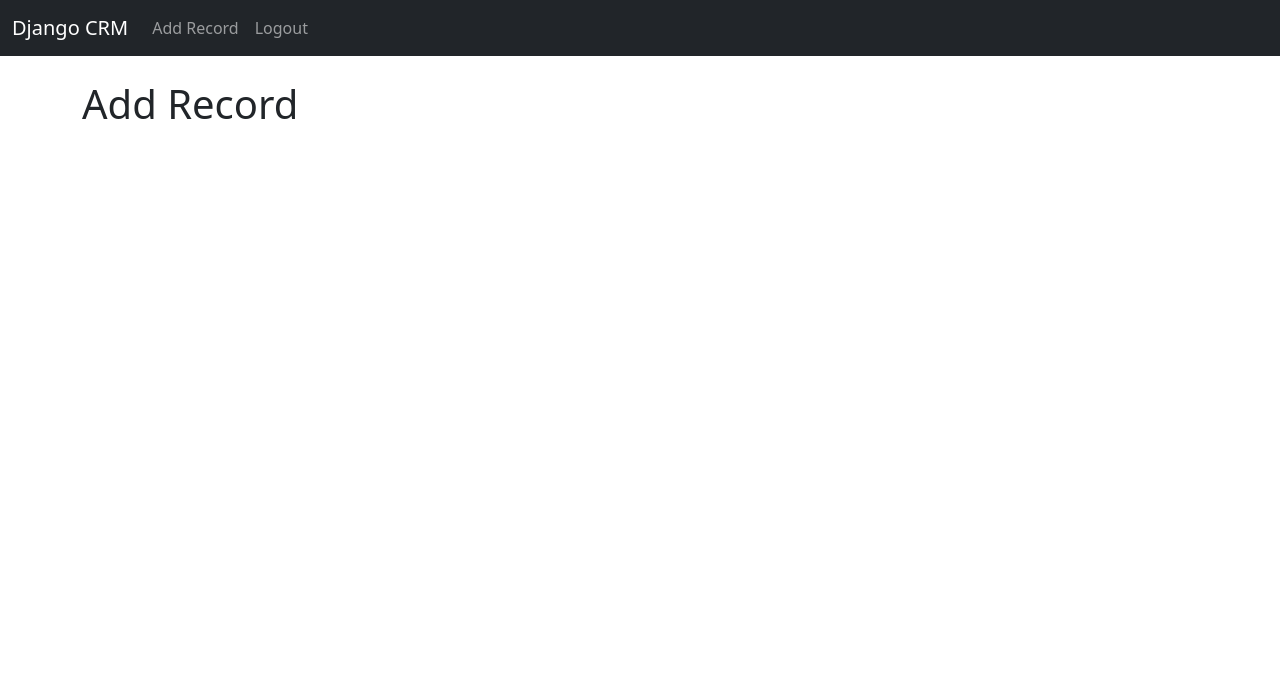
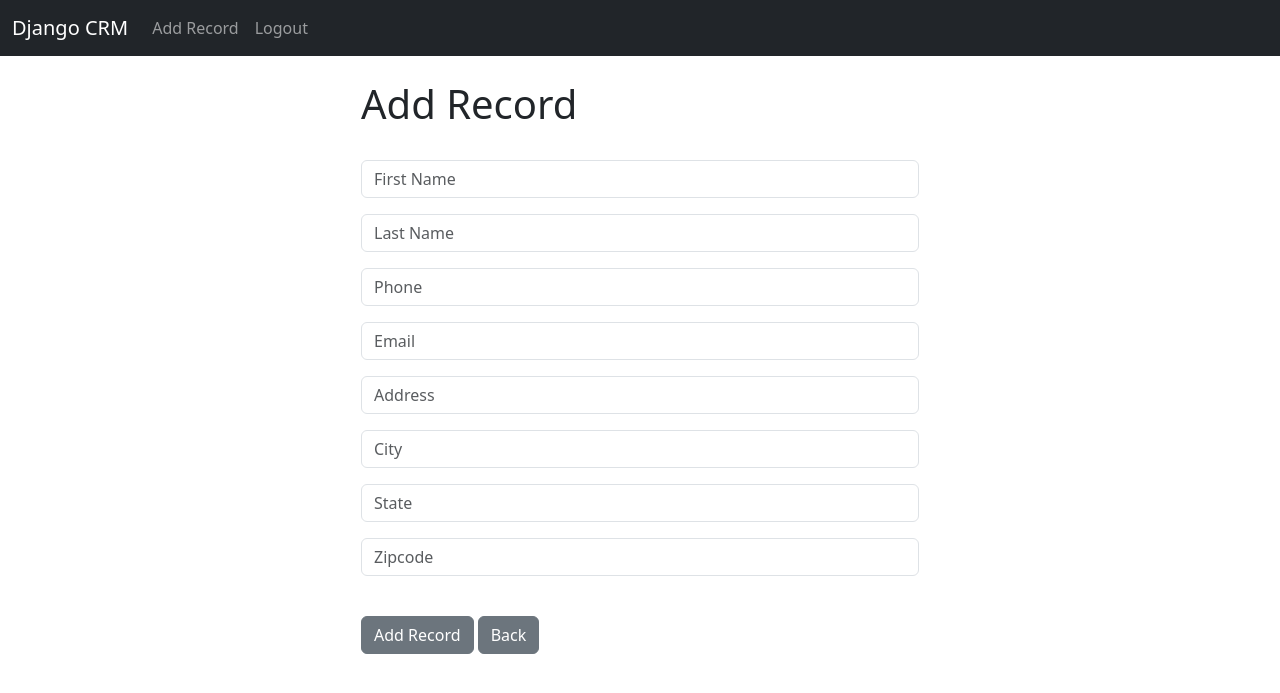
Before and after one commit to anishkhatri56/CRM-Project, a Django app: page /add_record in a window 1280 px wide. Shown: the top 693 px of the page. Run offline with Django 4.2, Linux system fonts and the light colour scheme; a user stored in the database is signed in.

Commit message:
updates and finilization

```diff
--- a/Website/forms.py
+++ b/Website/forms.py
@@ -1,6 +1,7 @@
 from django.contrib.auth.forms import UserCreationForm
 from django.contrib.auth.models import User
 from django import forms
+from .models import Record
 
 class SignUpForm(UserCreationForm):
     email = forms.EmailField(label = "", widget = forms.TextInput(attrs = {'class': 'form-control', 'placeholder': 'Email Address'}))
@@ -29,3 +30,19 @@ class SignUpForm(UserCreationForm):
         self.fields['password2'].widget.attrs['placeholder'] = 'Confirm Password'
         self.fields['password2'].label = ''
         self.fields['password2'].help_text = '<span class="form-text text-muted"><small>Enter the same password as before, for verification.</small></span>'
+
+
+
+class AddRecordForm(forms.ModelForm):
+	first_name = forms.CharField(required=True, widget=forms.widgets.TextInput(attrs={"placeholder":"First Name", "class":"form-control"}), label="")
+	last_name = forms.CharField(required=True, widget=forms.widgets.TextInput(attrs={"placeholder":"Last Name", "class":"form-control"}), label="")
+	email = forms.CharField(required=True, widget=forms.widgets.TextInput(attrs={"placeholder":"Email", "class":"form-control"}), label="")
+	phone = forms.CharField(required=True, widget=forms.widgets.TextInput(attrs={"placeholder":"Phone", "class":"form-control"}), label="")
+	address = forms.CharField(required=True, widget=forms.widgets.TextInput(attrs={"placeholder":"Address", "class":"form-control"}), label="")
+	city = forms.CharField(required=True, widget=forms.widgets.TextInput(attrs={"placeholder":"City", "class":"form-control"}), label="")
+	state = forms.CharField(required=True, widget=forms.widgets.TextInput(attrs={"placeholder":"State", "class":"form-control"}), label="")
+	zipcode = forms.CharField(required=True, widget=forms.widgets.TextInput(attrs={"placeholder":"Zipcode", "class":"form-control"}), label="")
+
+	class Meta:
+		model = Record
+		exclude = ("user",)
--- a/Website/templates/add_record.html
+++ b/Website/templates/add_record.html
@@ -1,6 +1,21 @@
 {% extends 'base.html' %}
 {% block content %}
 
-<h1> Add Record <h1>
+<div class="col-md-6 offset-md-3">
+<h1>Add Record</h1>
+<br/>
 
-{% endblock content %}
+<form method="POST" action="{% url 'add_record' %}">
+	{% csrf_token %}
+
+	{{ form.as_p }}
+
+<br/>
+  <button type="submit" class="btn btn-secondary">Add Record</button>
+   <a href="{% url 'home' %}" class="btn btn-secondary">Back</a>
+
+</form>
+
+</div>
+
+{% endblock %}
--- a/Website/templates/home.html
+++ b/Website/templates/home.html
@@ -8,7 +8,7 @@
 
 
 <table class="table table-striped table-hover table-bordered">
-  <thead class="table-danger">
+  <thead class="table-dark">
     <tr>
       <th scope="col">Name</th>
       <th scope="col">Email</th>
--- a/Website/urls.py
+++ b/Website/urls.py
@@ -8,4 +8,5 @@ urlpatterns = [
     path('record/<int:pk>', views.customer_record, name = 'record'),
     path('delete_record/<int:pk>', views.delete_record, name = 'delete_record'),
     path('add_record', views.add_record, name = 'add_record'),
+    path('update_record/<int:pk>', views.update_record, name = 'update_record'),
 ]
--- a/Website/views.py
+++ b/Website/views.py
@@ -1,7 +1,7 @@
 from django.shortcuts import render, redirect
 from django.contrib.auth import authenticate, login, logout
 from django.contrib import messages
-from .forms import SignUpForm
+from .forms import SignUpForm, AddRecordForm
 from .models import Record
 
 
@@ -73,3 +73,32 @@ def delete_record(request,pk):
 
 def add_record(request):
     return render (request, 'add_record.html', {})
+
+
+
+def add_record(request):
+	form = AddRecordForm(request.POST or None)
+	if request.user.is_authenticated:
+		if request.method == "POST":
+			if form.is_valid():
+				add_record = form.save()
+				messages.success(request, "Record Added...")
+				return redirect('home')
+		return render(request, 'add_record.html', {'form':form})
+	else:
+		messages.success(request, "You Must Be Logged In...")
+		return redirect('home')
+
+
+def update_record(request, pk):
+	if request.user.is_authenticated:
+		current_record = Record.objects.get(id=pk)
+		form = AddRecordForm(request.POST or None, instance=current_record)
+		if form.is_valid():
+			form.save()
+			messages.success(request, "Record Has Been Updated!")
+			return redirect('home')
+		return render(request, 'update_record.html', {'form':form})
+	else:
+		messages.success(request, "You Must Be Logged In...")
+		return redirect('home')
```
Also changed, not shown: db.sqlite3.
